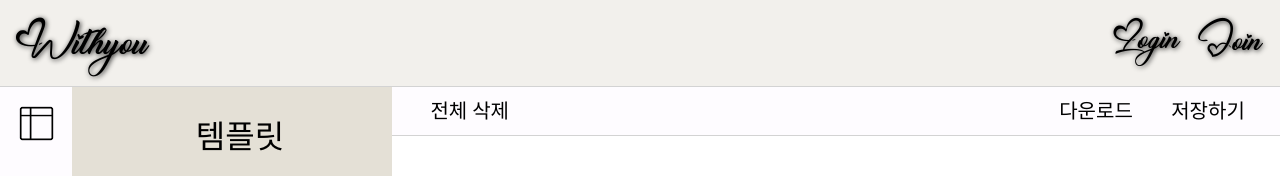
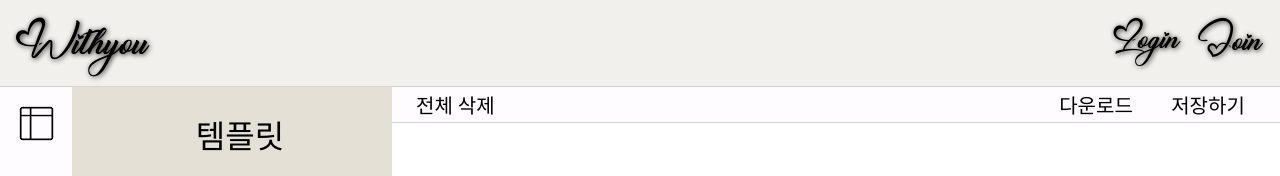
Before and after one commit to onniseonmi/Withyou, a React (Create React App) app in the folder client/: page /editpage in a window 1280 px wide. Shown: the top 176 px of the page. Built offline with nearby package versions, Linux system fonts and the light colour scheme; a web font is replaced by a local one.

Commit message:
FIX TopMenu Height and Font-Size

```diff
--- a/client/src/components/editpage/canvas/modals/TextOnCanvas.js
+++ b/client/src/components/editpage/canvas/modals/TextOnCanvas.js
@@ -20,27 +20,21 @@ export default function TextOnCanvas({
 }) {
   return (
     <div
-      contentEditable={true}
       key={id}
       id={id}
-      size={currentText.length * 2}
-      placeholder={currentText} // innerHTML of the editable div
-      disabled={false} // use true to disable editing
+      contentEditable={true}
+      placeholder={currentText}
       onChange={(e) => {
         setCurrentText(e.target.value);
         modifyText(e.target.value);
-      }} // handle innerHTML change
+      }}
       style={{
         ...style,
-        border: "none",
         fontFamily: textStyle,
         fontSize: textSize,
-        background: "transparent",
-        height: "auto",
         color: textColor,
-        textAlign: "center",
       }}
-      className="image-element"
+      className="text-element"
       draggable={false}
       onMouseDown={(e) => {
         setOnMove(true);
--- a/client/src/css/editpage/TopMenu.css
+++ b/client/src/css/editpage/TopMenu.css
@@ -1,29 +1,27 @@
 #top-menu {
   background-color: #fefcff;
   width: 100%;
-  height: 3rem;
-  line-height: 3rem;
+  height: 35px;
   border-bottom: 1px solid lightgray;
   display: flex;
   font-family: "BinggraeMelona";
+  align-items: center;
 }
 
 .top-menu-left {
   display: flex;
+  position: absolute;
+  left: 1.5rem;
 }
 
 .top-menu-left > div {
-  justify-content: left;
   cursor: pointer;
-  margin-left: 3vw;
-  text-align: center;
 }
 
 .top-menu-right {
   display: flex;
   position: absolute;
   right: 1rem;
-  font-size: 15px;
 }
 
 .top-menu-right > div {
@@ -86,6 +84,12 @@
     display: flex;
     justify-content: space-around;
   }
+
+  #delete-all-object {
+    font-size: 35px;
+  }
+
+  #delete-all-object:hover,
   .top-menu-left > div:hover,
   #download:hover,
   #save:hover {
```
